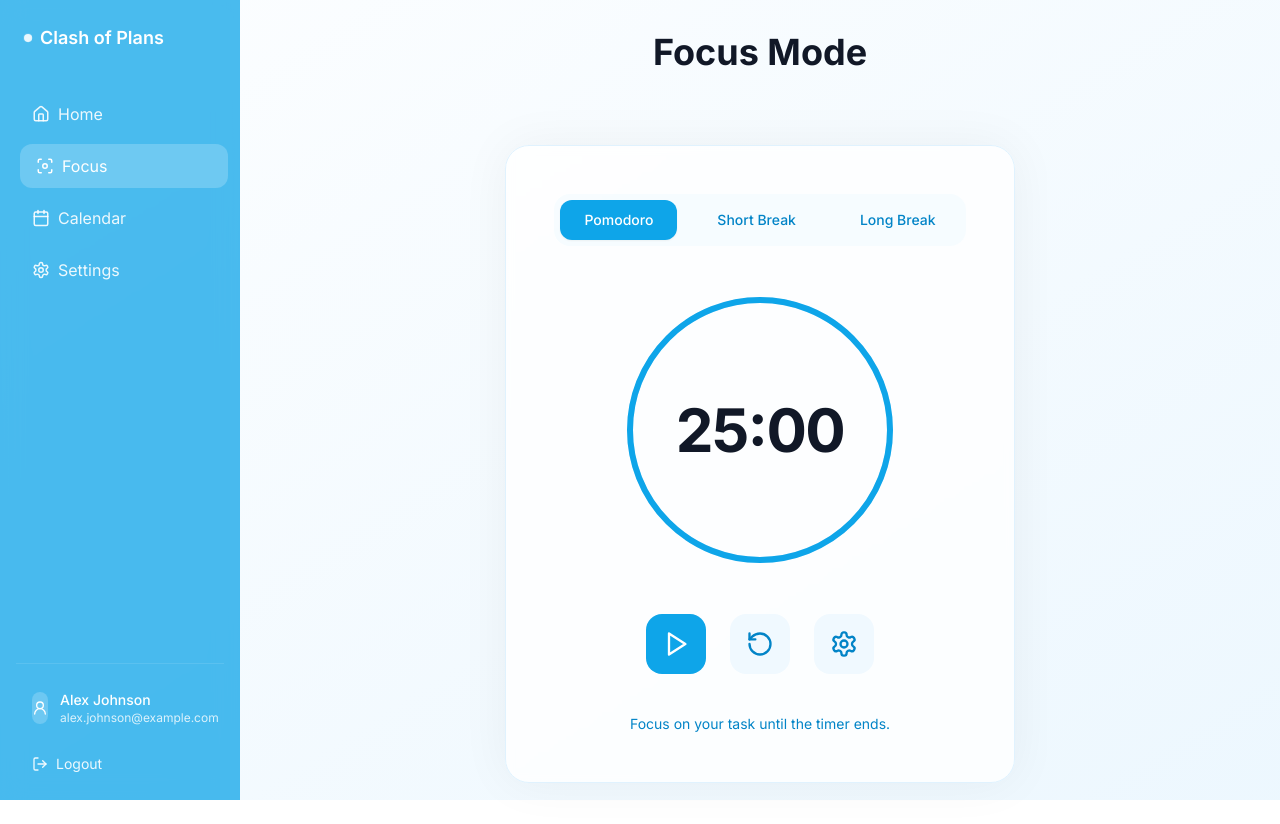
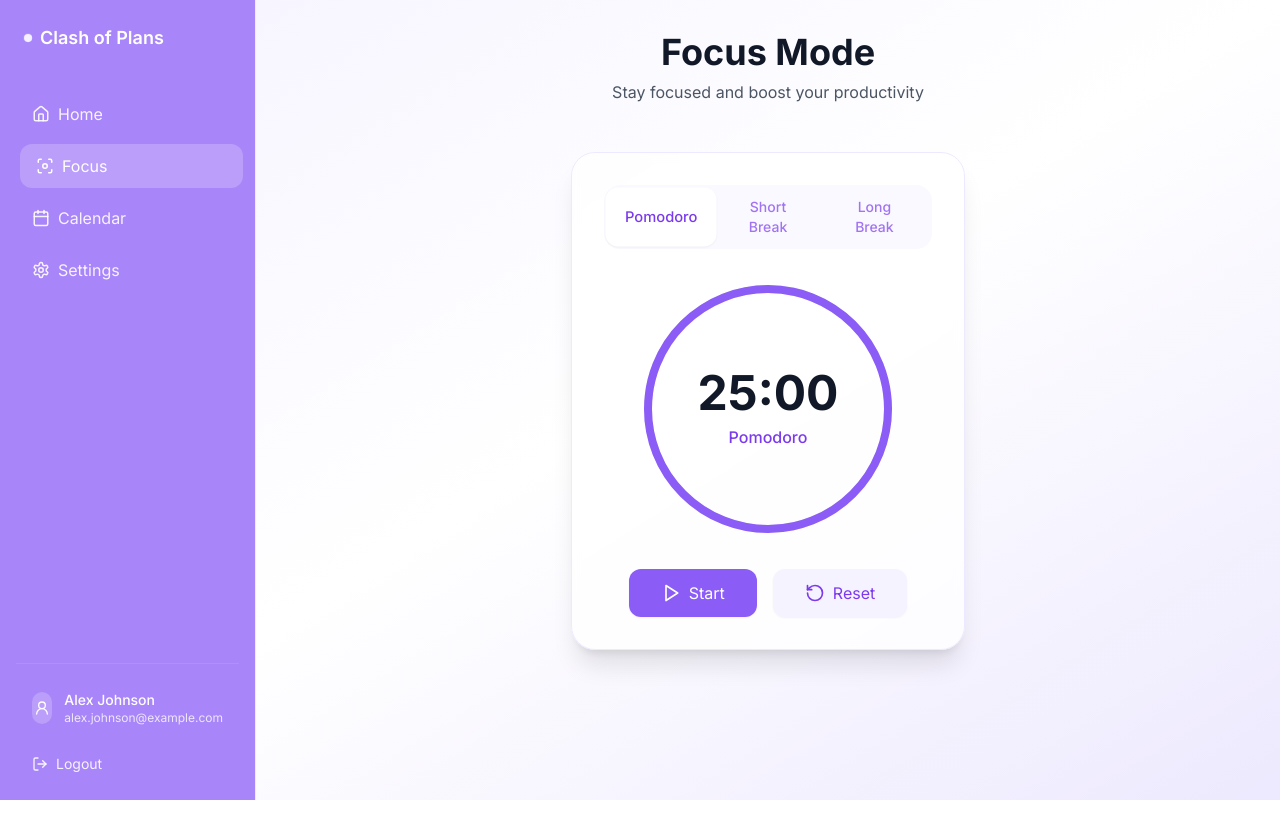
Before and after one commit to JeffreyYeet1/cop, a Next.js app in the folder client/: page /focus in a window 1280 px wide. After the commit the page ends 800 px from the top, so only its background shows below. Built offline with nearby package versions, Linux system fonts and the light colour scheme.

Commit message:
ui changes

```diff
--- a/client/app/DashComponents/PomodoroTimer.tsx
+++ b/client/app/DashComponents/PomodoroTimer.tsx
@@ -93,18 +93,17 @@ const PomodoroTimer: React.FC = () => {
   };
 
   return (
-    <div className="bg-white/80 backdrop-blur-sm rounded-3xl border border-sky-100 shadow-[0_0_50px_0_rgba(0,0,0,0.05)] p-12 transition-all duration-300 hover:shadow-[0_0_50px_0_rgba(0,0,0,0.08)]">
-      <div className="flex flex-col items-center justify-center space-y-10">
+    <div className="bg-white/80 backdrop-blur-sm rounded-3xl p-8 shadow-xl border border-violet-100 transform transition-all duration-1000 hover:shadow-2xl hover:scale-[1.02]">
       {/* Mode Selection */}
-        <div className="flex space-x-4 bg-sky-50/50 p-1.5 rounded-2xl">
+      <div className="flex justify-center mb-8 bg-violet-50/50 rounded-2xl p-1">
         {['Pomodoro', 'Short Break', 'Long Break'].map((mode) => (
           <button
             key={mode}
             onClick={() => switchMode(mode as 'Pomodoro' | 'Short Break' | 'Long Break')}
-              className={`px-6 py-2.5 rounded-xl text-sm font-medium transition-all duration-300 ${
+            className={`flex-1 py-2 px-4 rounded-xl text-sm font-medium transition-all duration-1000 ease-out ${
               selectedMode === mode
-                  ? 'bg-sky-500 text-white shadow-sm'
-                  : 'text-sky-600 hover:bg-white hover:shadow-sm'
+                ? 'bg-white text-violet-600 shadow-sm transform scale-105'
+                : 'text-violet-600/70 hover:text-violet-600 hover:bg-white/50'
             }`}
           >
             {mode}
@@ -113,115 +112,118 @@ const PomodoroTimer: React.FC = () => {
       </div>
 
       {/* Timer Display */}
-        <div className="relative transform transition-transform duration-300 hover:scale-105">
-          <svg className="w-72 h-72">
+      <div className="relative w-64 h-64 mx-auto mb-8 transform transition-all duration-1000 hover:scale-105">
+        {/* Background Circle */}
+        <svg className="w-full h-full transform -rotate-90 transition-transform duration-1000">
           <circle
-              className="text-sky-100"
-              strokeWidth="6"
+            cx="128"
+            cy="128"
+            r="120"
+            fill="none"
             stroke="currentColor"
-              fill="none"
-              r="130"
-              cx="144"
-              cy="144"
+            strokeWidth="8"
+            className="text-violet-100"
           />
           <circle
-              className="text-sky-500"
-              strokeWidth="6"
+            cx="128"
+            cy="128"
+            r="120"
+            fill="none"
             stroke="currentColor"
-              fill="none"
-              r="130"
-              cx="144"
-              cy="144"
-              style={{
-                strokeDasharray: 817,
-                strokeDashoffset: 817 * (1 - (minutes * 60 + seconds) / (settings.pomodoro * 60)),
-                strokeLinecap: 'round',
-                transform: 'rotate(-90deg)',
-                transformOrigin: '50% 50%',
-              }}
+            strokeWidth="8"
+            className="text-violet-500 transition-all duration-1000"
+            strokeDasharray={`${(minutes * 60 + seconds) / (settings.pomodoro * 60) * 754} 754`}
+            strokeLinecap="round"
+            transform="rotate(-90 128 128)"
           />
         </svg>
-          <div className="absolute top-1/2 left-1/2 transform -translate-x-1/2 -translate-y-1/2">
-            <div className="text-6xl font-bold text-gray-900 tracking-tight">
-              {String(minutes).padStart(2, '0')}:{String(seconds).padStart(2, '0')}
+
+        {/* Time Display */}
+        <div className="absolute inset-0 flex flex-col items-center justify-center">
+          <div className="text-5xl font-bold text-gray-900 mb-2 transform transition-all duration-1000 hover:text-violet-600">
+            {Math.floor(minutes)}:{(seconds).toString().padStart(2, '0')}
           </div>
+          <div className="text-violet-600 font-medium transform transition-all duration-1000 hover:scale-105">{selectedMode}</div>
         </div>
       </div>
 
       {/* Controls */}
-        <div className="flex items-center space-x-6">
+      <div className="flex justify-center space-x-4">
         <button
           onClick={toggleTimer}
-            className="p-4 rounded-2xl bg-sky-500 text-white hover:bg-sky-600 transition-all duration-300 hover:shadow-lg transform hover:-translate-y-0.5"
+          className="px-8 py-3 bg-violet-500 text-white rounded-xl hover:bg-violet-600 transition-all duration-1000 shadow-sm hover:shadow-xl transform hover:-translate-y-1 flex items-center gap-2 group"
         >
-            {isActive ? <Pause size={28} /> : <Play size={28} />}
+          {isActive ? (
+            <>
+              <Pause size={20} className="transform transition-transform duration-1000 group-hover:scale-110" />
+              <span className="transform transition-transform duration-1000 group-hover:translate-x-1">Pause</span>
+            </>
+          ) : (
+            <>
+              <Play size={20} className="transform transition-transform duration-1000 group-hover:scale-110" />
+              <span className="transform transition-transform duration-1000 group-hover:translate-x-1">Start</span>
+            </>
+          )}
         </button>
         <button
           onClick={resetTimer}
-            className="p-4 rounded-2xl bg-sky-50 text-sky-600 hover:bg-sky-100 transition-all duration-300 hover:shadow-md transform hover:-translate-y-0.5"
+          className="px-8 py-3 bg-violet-50 text-violet-600 rounded-xl hover:bg-violet-100 transition-all duration-1000 shadow-sm hover:shadow-xl transform hover:-translate-y-1 flex items-center gap-2 group"
         >
-            <RotateCcw size={28} />
+          <RotateCcw size={20} className="transform transition-transform duration-1000 group-hover:rotate-180" />
+          <span className="transform transition-transform duration-1000 group-hover:translate-x-1">Reset</span>
         </button>
-          <button
-            onClick={() => setShowSettings(true)}
-            className="p-4 rounded-2xl bg-sky-50 text-sky-600 hover:bg-sky-100 transition-all duration-300 hover:shadow-md transform hover:-translate-y-0.5"
-          >
-            <Settings size={28} />
-          </button>
-        </div>
-
-        <div className="text-sm text-sky-600">
-          Focus on your task until the timer ends.
-        </div>
       </div>
 
       {/* Settings Modal */}
       {showSettings && (
-        <div className="fixed inset-0 bg-black/20 backdrop-blur-sm flex items-center justify-center z-50">
-          <div className="bg-white rounded-3xl p-8 w-[400px] shadow-xl">
+        <div className="fixed inset-0 bg-black/20 backdrop-blur-sm flex items-center justify-center z-50 opacity-0 animate-fade-in-super-slow">
+          <div className="bg-white rounded-3xl p-8 w-[400px] shadow-xl transform transition-all duration-1000 animate-scale-in">
             <div className="flex justify-between items-center mb-6">
-              <h3 className="text-xl font-semibold text-gray-900">Timer Settings</h3>
-              <button onClick={() => setShowSettings(false)} className="text-gray-500 hover:text-gray-700">
+              <h3 className="text-xl font-semibold text-gray-900 transform transition-all duration-1000 hover:text-violet-600">Timer Settings</h3>
+              <button
+                onClick={() => setShowSettings(false)}
+                className="text-gray-500 hover:text-violet-600 transform transition-all duration-1000 hover:rotate-90"
+              >
                 <X size={24} />
               </button>
             </div>
 
             <div className="space-y-6">
               <div>
-                <label className="block text-sm font-medium text-gray-700 mb-2">
+                <label className="block text-sm font-medium text-gray-700 mb-2 transform transition-all duration-1000 hover:text-violet-600">
                   Pomodoro Duration (minutes)
                 </label>
                 <input
                   type="number"
                   value={settings.pomodoro}
                   onChange={(e) => updateSettings('pomodoro', Math.max(1, parseInt(e.target.value)))}
-                  className="w-full px-4 py-2 rounded-xl border border-gray-200 focus:border-sky-500 focus:ring-1 focus:ring-sky-500"
+                  className="w-full px-4 py-2 rounded-xl border border-gray-200 focus:border-violet-500 focus:ring-1 focus:ring-violet-500 transition-all duration-1000"
                   min="1"
                 />
               </div>
 
               <div>
-                <label className="block text-sm font-medium text-gray-700 mb-2">
+                <label className="block text-sm font-medium text-gray-700 mb-2 transform transition-all duration-1000 hover:text-violet-600">
                   Short Break Duration (minutes)
                 </label>
                 <input
                   type="number"
                   value={settings.shortBreak}
                   onChange={(e) => updateSettings('shortBreak', Math.max(1, parseInt(e.target.value)))}
-                  className="w-full px-4 py-2 rounded-xl border border-gray-200 focus:border-sky-500 focus:ring-1 focus:ring-sky-500"
+                  className="w-full px-4 py-2 rounded-xl border border-gray-200 focus:border-violet-500 focus:ring-1 focus:ring-violet-500 transition-all duration-1000"
                   min="1"
                 />
               </div>
 
               <div>
-                <label className="block text-sm font-medium text-gray-700 mb-2">
+                <label className="block text-sm font-medium text-gray-700 mb-2 transform transition-all duration-1000 hover:text-violet-600">
                   Long Break Duration (minutes)
                 </label>
                 <input
                   type="number"
                   value={settings.longBreak}
                   onChange={(e) => updateSettings('longBreak', Math.max(1, parseInt(e.target.value)))}
-                  className="w-full px-4 py-2 rounded-xl border border-gray-200 focus:border-sky-500 focus:ring-1 focus:ring-sky-500"
+                  className="w-full px-4 py-2 rounded-xl border border-gray-200 focus:border-violet-500 focus:ring-1 focus:ring-violet-500 transition-all duration-1000"
                   min="1"
                 />
               </div>
@@ -230,7 +232,7 @@ const PomodoroTimer: React.FC = () => {
             <div className="mt-8 flex justify-end">
               <button
                 onClick={saveSettings}
-                className="px-6 py-2.5 bg-sky-500 text-white rounded-xl hover:bg-sky-600 transition-all duration-300"
+                className="px-6 py-2.5 bg-violet-500 text-white rounded-xl hover:bg-violet-600 transition-all duration-1000 shadow-sm hover:shadow-xl transform hover:-translate-y-1"
               >
                 Save Changes
               </button>
--- a/client/app/DashComponents/Sidebar.tsx
+++ b/client/app/DashComponents/Sidebar.tsx
@@ -33,7 +33,7 @@ const Sidebar = () => {
   };
 
   return (
-    <div className="h-full bg-sky-500/75 backdrop-blur-md text-white flex flex-col animate-fadeIn">
+    <div className="h-full bg-violet-500/75 backdrop-blur-md text-white flex flex-col animate-fadeIn">
       {/* App Title */}
       <div className="p-6 mb-4 animate-fadeIn" style={{animationDelay: "0.1s"}}>
         <div className="flex items-center space-x-2 group cursor-pointer">
--- a/client/app/DashComponents/TaskCard.tsx
+++ b/client/app/DashComponents/TaskCard.tsx
@@ -1,7 +1,7 @@
 "use client";
 
 import { useState, useRef, useEffect } from "react";
-import { Clock, Trash2, Pencil, Check, GripVertical, X } from "lucide-react";
+import { Clock, Trash2, Pencil, Check, GripVertical, X, Edit2 } from "lucide-react";
 import { todoService } from '../services/todoService';
 import { Task } from '../types';
 
@@ -11,24 +11,24 @@ const getPriorityColor = (priority: Priority) => {
   switch (priority) {
     case 'low':
       return {
-        bg: 'bg-green-50',
-        text: 'text-green-600',
-        border: 'border-green-200',
-        hover: 'hover:bg-green-100 hover:border-green-300'
+        bg: 'bg-violet-50',
+        text: 'text-violet-600',
+        border: 'border-violet-200',
+        hover: 'hover:bg-violet-100 hover:border-violet-300'
       };
     case 'medium':
       return {
-        bg: 'bg-blue-50',
-        text: 'text-blue-600',
-        border: 'border-blue-200',
-        hover: 'hover:bg-blue-100 hover:border-blue-300'
+        bg: 'bg-amber-50',
+        text: 'text-amber-600',
+        border: 'border-amber-200',
+        hover: 'hover:bg-amber-100 hover:border-amber-300'
       };
     case 'high':
       return {
-        bg: 'bg-red-50',
-        text: 'text-red-600',
-        border: 'border-red-200',
-        hover: 'hover:bg-red-100 hover:border-red-300'
+        bg: 'bg-rose-50',
+        text: 'text-rose-600',
+        border: 'border-rose-200',
+        hover: 'hover:bg-rose-100 hover:border-rose-300'
       };
     default:
       return {
@@ -114,19 +114,19 @@ const TaskCard: React.FC<TaskCardProps> = ({
           <input
             value={editedTitle}
             onChange={(e) => setEditedTitle(e.target.value)}
-            className="w-full px-3 py-2 mb-2 rounded-lg border border-gray-200 focus:outline-none focus:ring-2 focus:ring-blue-400 bg-white/80 transition-all duration-200"
+            className="w-full px-3 py-2 mb-2 rounded-lg border border-gray-200 focus:outline-none focus:ring-2 focus:ring-violet-400 bg-white/80 transition-all duration-200"
             autoFocus
           />
           <textarea
             value={editedDescription}
             onChange={(e) => setEditedDescription(e.target.value)}
-            className="w-full px-3 py-2 mb-2 rounded-lg border border-gray-200 focus:outline-none focus:ring-2 focus:ring-blue-400 bg-white/80 transition-all duration-200"
+            className="w-full px-3 py-2 mb-2 rounded-lg border border-gray-200 focus:outline-none focus:ring-2 focus:ring-violet-400 bg-white/80 transition-all duration-200"
             rows={2}
           />
           <select
             value={editedPriority}
             onChange={(e) => setEditedPriority(e.target.value as Priority)}
-            className="w-full px-3 py-2 border border-gray-200 rounded-lg focus:outline-none focus:ring-2 focus:ring-blue-400 transition-all duration-200"
+            className="w-full px-3 py-2 border border-gray-200 rounded-lg focus:outline-none focus:ring-2 focus:ring-violet-400 transition-all duration-200"
           >
             <option value="low">Low Priority</option>
             <option value="medium">Medium Priority</option>
@@ -135,7 +135,7 @@ const TaskCard: React.FC<TaskCardProps> = ({
           <div className="flex gap-2 pt-2">
             <button
               onClick={handleUpdate}
-              className="px-4 py-2 bg-blue-500 text-white rounded-lg hover:bg-blue-600 transition-all duration-200 hover:shadow-md transform hover:-translate-y-1 flex-1"
+              className="px-4 py-2 bg-violet-500 text-white rounded-lg hover:bg-violet-600 transition-all duration-200 hover:shadow-md transform hover:-translate-y-1 flex-1"
             >
               Save Changes
             </button>
@@ -156,14 +156,14 @@ const TaskCard: React.FC<TaskCardProps> = ({
                 onClick={handleToggleComplete}
                 className={`w-5 h-5 rounded-full border flex items-center justify-center transition-all duration-300 transform hover:scale-110 ${
                   isCompleted
-                    ? 'bg-blue-500 border-blue-500 scale-105'
-                    : 'border-gray-300 hover:border-blue-400'
+                    ? 'bg-violet-500 border-violet-500 scale-105'
+                    : 'border-gray-300 hover:border-violet-400'
                 }`}
               >
                 {isCompleted && <Check size={12} className="text-white animate-fadeIn" />}
               </button>
               <h3
-                className={`font-medium text-gray-900 text-lg hover:text-blue-600 transition-all duration-200 ${isCompleted ? 'line-through text-gray-400' : ''}`}
+                className={`font-medium text-gray-900 text-lg hover:text-violet-600 transition-all duration-200 ${isCompleted ? 'line-through text-gray-400' : ''}`}
               >
                 {title}
               </h3>
@@ -179,13 +179,13 @@ const TaskCard: React.FC<TaskCardProps> = ({
               )}
               <button
                 onClick={() => setIsEditing(true)}
-                className="text-gray-400 hover:text-blue-500 transition-all duration-300 p-1.5 hover:bg-blue-50 rounded-lg transform hover:scale-110"
+                className="text-gray-400 hover:text-violet-500 transition-all duration-300 p-1.5 hover:bg-violet-50 rounded-lg transform hover:scale-110"
               >
-                <Pencil size={16} />
+                <Edit2 size={16} />
               </button>
               <button
                 onClick={onDelete}
-                className="text-gray-400 hover:text-red-500 transition-all duration-300 p-1.5 hover:bg-red-50 rounded-lg transform hover:scale-110"
+                className="text-gray-400 hover:text-rose-500 transition-all duration-300 p-1.5 hover:bg-rose-50 rounded-lg transform hover:scale-110"
               >
                 <Trash2 size={16} />
               </button>
--- a/client/app/components/PekaButton.tsx
+++ b/client/app/components/PekaButton.tsx
@@ -40,7 +40,7 @@ const PekaButton: React.FC<PekaButtonProps> = ({ position = 'top-right', fixed =
         onClick={handlePekaClick}
       >
         {/* Rainbow gradient border - made thicker and more vibrant */}
-        <div className="absolute -inset-[2px] bg-gradient-to-r from-indigo-500 via-sky-500 to-violet-500 rounded-xl opacity-0 group-hover:opacity-100 transition-opacity duration-500 animate-gradient-rotate" />
+        <div className="absolute -inset-[2px] bg-gradient-to-r from-violet-500 via-fuchsia-500 to-rose-500 rounded-xl opacity-0 group-hover:opacity-100 transition-opacity duration-500 animate-gradient-rotate" />
 
         {/* Inner white border for contrast */}
         <div className="absolute -inset-[1px] bg-white rounded-xl" />
@@ -49,7 +49,7 @@ const PekaButton: React.FC<PekaButtonProps> = ({ position = 'top-right', fixed =
         <div className="relative bg-white/80 backdrop-blur-sm rounded-xl px-4 py-2">
           <div className="text-sm text-gray-500 flex items-center space-x-2 group-hover:translate-x-0.5 transition-all duration-500">
             <span className="group-hover:text-gray-600 transition-colors duration-300">Press</span>
-            <kbd className="px-2 py-1 bg-white rounded-md text-sky-500 font-mono shadow-sm border border-sky-100 group-hover:scale-110 transition-all duration-300">⌘O</kbd>
+            <kbd className="px-2 py-1 bg-white rounded-md text-violet-500 font-mono shadow-sm border border-violet-100 group-hover:scale-110 transition-all duration-300">⌘O</kbd>
             <span className="group-hover:text-gray-600 transition-colors duration-300">to talk to Peka</span>
           </div>
         </div>
--- a/client/app/focus/page.tsx
+++ b/client/app/focus/page.tsx
@@ -5,29 +5,30 @@ import PomodoroTimer from '../DashComponents/PomodoroTimer';
 
 export default function FocusPage() {
   return (
-    <div className="flex min-h-screen relative overflow-hidden">
-      {/* Full screen gradient background */}
-      <div className="fixed inset-0 bg-gradient-to-br from-sky-50 via-white to-sky-100 animate-gradient z-0" />
+    <div className="relative overflow-hidden min-h-screen bg-gradient-to-br from-violet-50 via-white to-violet-100">
+      {/* Animated gradient background */}
+      <div className="fixed inset-0 bg-gradient-to-br from-violet-50 via-white to-violet-100 animate-gradient-slow"></div>
 
       {/* Sidebar */}
-      <div className="fixed top-0 left-0 bottom-0 w-[240px] z-20">
+      <div className="fixed inset-y-0 left-0 w-64 bg-white/80 backdrop-blur-md border-r border-violet-100 z-20">
         <Sidebar />
       </div>
 
-      {/* Main Content */}
-      <main className="flex-1 ml-[240px] relative z-10">
-        {/* Header */}
-        <div className="flex justify-center items-center p-8 animate-fadeIn" style={{animationDelay: "0.1s"}}>
-          <h1 className="text-4xl font-bold text-gray-900">Focus Mode</h1>
-        </div>
+      {/* Main content */}
+      <div className="ml-64 p-8 min-h-screen relative z-10">
+        <div className="max-w-4xl mx-auto">
+          {/* Header */}
+          <div className="text-center mb-12">
+            <h1 className="text-4xl font-bold text-gray-900 mb-2 transform transition-all duration-1000 hover:scale-105">Focus Mode</h1>
+            <p className="text-gray-600 transform transition-all duration-1000 hover:text-violet-600">Stay focused and boost your productivity</p>
+          </div>
 
-        {/* Focus Timer Container */}
-        <div className="flex-1 flex items-center justify-center min-h-[calc(100vh-5rem)]">
-          <div className="w-full max-w-3xl mx-auto px-8">
+          {/* Timer */}
+          <div>
             <PomodoroTimer />
           </div>
         </div>
-      </main>
+      </div>
     </div>
   );
 }
--- a/client/app/page.tsx
+++ b/client/app/page.tsx
@@ -3,8 +3,11 @@
 
 import React from 'react';
 import Link from 'next/link';
-import { Calendar, Brain, ArrowRight } from 'lucide-react';
+import { Calendar, Brain, ArrowRight, Timer, BarChart } from 'lucide-react';
 import NavBar from './components/navbar';
+import PekaButton from './components/peka-button';
+import DailyTasks from './components/daily-tasks';
+import CalendarComponent from './components/calendar';
 
 export default function HomePage() {
   return (
```
Also changed, not shown: client/app/DashComponents/Calendar.tsx (+14 -14 lines), client/app/DashComponents/DailyTasks.tsx (+16 -13 lines), client/tailwind.config.ts (+100 -10 lines). Lines whose indentation alone changed are shown as unchanged.
